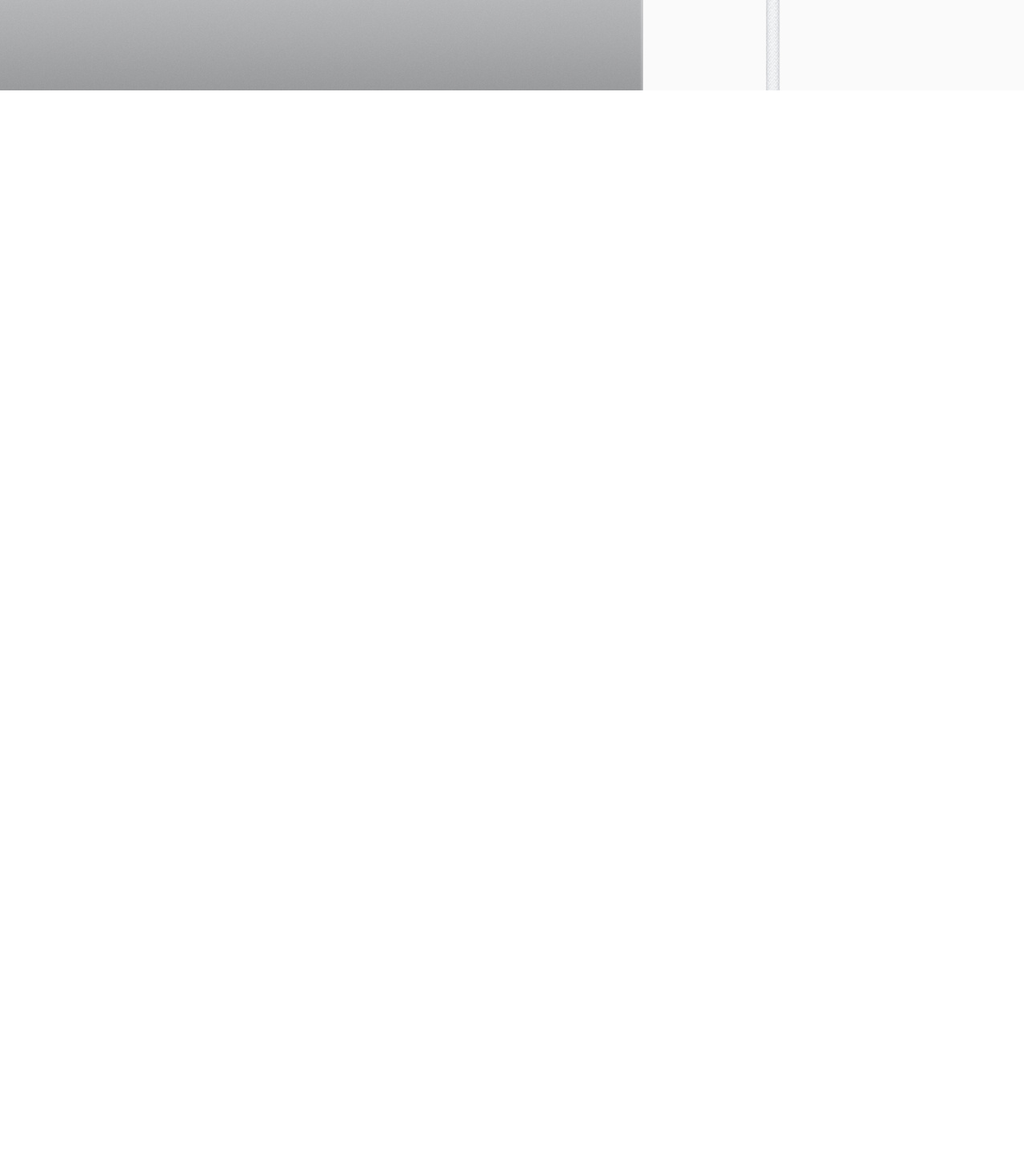
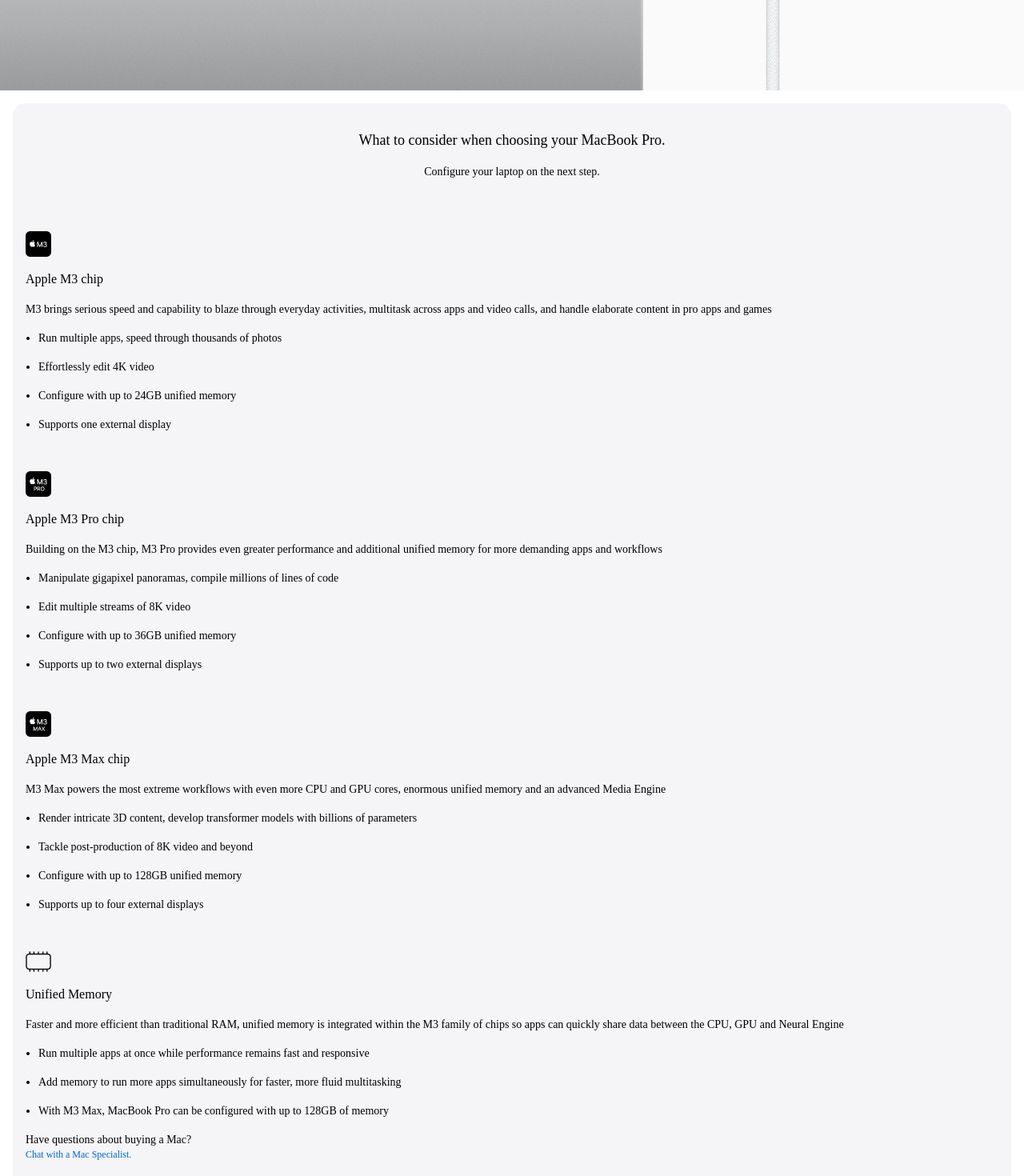
Before and after one commit to afyqzarof/apple-macbook-website-clone, a React (Vite) app: page / in a window 1280 px wide. Shown: the part 4240-5710 px from the top of the page at 80% size. Before the commit the page ends 4353 px from the top, so only its background shows below. Built offline with nearby package versions, Linux system fonts and the light colour scheme; a web font is replaced by a local one.

Commit message:
feat: add ChoosingFactors

```diff
--- /dev/null
+++ b/src/components/ChoosingFactors.tsx
@@ -0,0 +1,50 @@
+import m3 from "../assets/icons/m3.png";
+import m3pro from "../assets/icons/m3pro.png";
+import m3max from "../assets/icons/m3max.png";
+import memoryChip from "../assets/icons/memory-chip.png";
+import chipDetails from "../data/chip-details.json";
+
+const ChoosingFactors = () => {
+  const icons = [m3, m3pro, m3max, memoryChip];
+  return (
+    <section className="p-4">
+      <article className="flex flex-col gap-4 rounded-2xl bg-gray px-4 py-8">
+        <h4 className="text-center text-lg">
+          What to consider when choosing your MacBook Pro.
+        </h4>
+        <p className="text-center text-sm">
+          Configure your laptop on the next step.
+        </p>
+        <div className="mt-12 flex flex-col gap-12">
+          {chipDetails.map((chip, index) => {
+            return (
+              <article key={chip.title} className="flex flex-col gap-4">
+                <img src={icons[index]} alt={chip.title} className="w-8" />
+                <h5>{chip.title}</h5>
+                <p className="text-sm">{chip.description}</p>
+
+                <ul className="flex list-disc flex-col gap-4 pl-4">
+                  {chip.features.map((feature) => {
+                    return (
+                      <li key={feature} className="text-sm">
+                        {feature}
+                      </li>
+                    );
+                  })}
+                </ul>
+              </article>
+            );
+          })}
+        </div>
+        <div>
+          <p className="text-sm">Have questions about buying a Mac?</p>
+          <p className="cursor-pointer text-xs text-blue hover:underline">
+            Chat with a Mac Specialist.
+          </p>
+        </div>
+      </article>
+    </section>
+  );
+};
+
+export default ChoosingFactors;
--- a/src/components/InBoxCarousel.tsx
+++ b/src/components/InBoxCarousel.tsx
@@ -49,7 +49,7 @@
           );
         })}
       </div>
-      <div className="hidden md:flex w-screen bg-[#FAFAFA] justify-center">
+      <div className="hidden md:flex w-screen bg-[#FAFAFA] justify-center md:max-w-[90rem]">
         {collection.map((el: any) => {
           return <img src={el.image} alt="" />;
         })}
--- /dev/null
+++ b/src/data/chip-details.json
@@ -0,0 +1,41 @@
+[
+  {
+    "title": "Apple M3 chip",
+    "description": "M3 brings serious speed and capability to blaze through everyday activities, multitask across apps and video calls, and handle elaborate content in pro apps and games",
+    "features": [
+      "Run multiple apps, speed through thousands of photos",
+      "Effortlessly edit 4K video",
+      "Configure with up to 24GB unified memory",
+      "Supports one external display"
+    ]
+  },
+  {
+    "title": "Apple M3 Pro chip",
+    "description": "Building on the M3 chip, M3 Pro provides even greater performance and additional unified memory for more demanding apps and workflows",
+    "features": [
+      "Manipulate gigapixel panoramas, compile millions of lines of code",
+      "Edit multiple streams of 8K video",
+      "Configure with up to 36GB unified memory",
+      "Supports up to two external displays"
+    ]
+  },
+  {
+    "title": "Apple M3 Max chip",
+    "description": "M3 Max powers the most extreme workflows with even more CPU and GPU cores, enormous unified memory and an advanced Media Engine",
+    "features": [
+      "Render intricate 3D content, develop transformer models with billions of parameters",
+      "Tackle post-production of 8K video and beyond",
+      "Configure with up to 128GB unified memory",
+      "Supports up to four external displays"
+    ]
+  },
+  {
+    "title": "Unified Memory",
+    "description": "Faster and more efficient than traditional RAM, unified memory is integrated within the M3 family of chips so apps can quickly share data between the CPU, GPU and Neural Engine",
+    "features": [
+      "Run multiple apps at once while performance remains fast and responsive",
+      "Add memory to run more apps simultaneously for faster, more fluid multitasking",
+      "With M3 Max, MacBook Pro can be configured with up to 128GB of memory"
+    ]
+  }
+]
--- a/src/pages/HomePage.tsx
+++ b/src/pages/HomePage.tsx
@@ -1,11 +1,13 @@
 import Hero from "../components/Hero";
 import Gallery from "../components/Gallery";
+import ChoosingFactors from "../components/ChoosingFactors";
 
 const HomePage = () => {
   return (
     <>
       <Hero />
       <Gallery />
+      <ChoosingFactors />
     </>
   );
 };
```
Also changed, not shown: src/assets/icons/memory-chip.png (added), src/assets/images/mac-compare.png (added).
